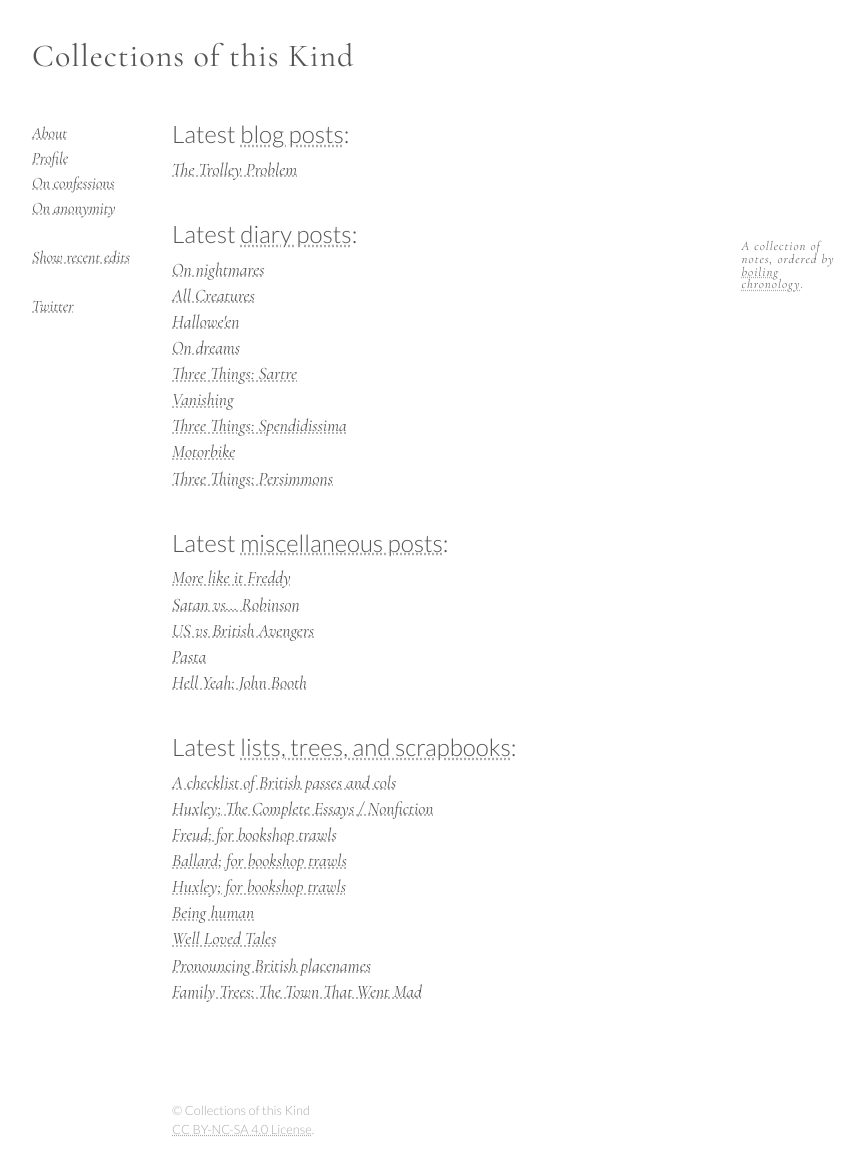
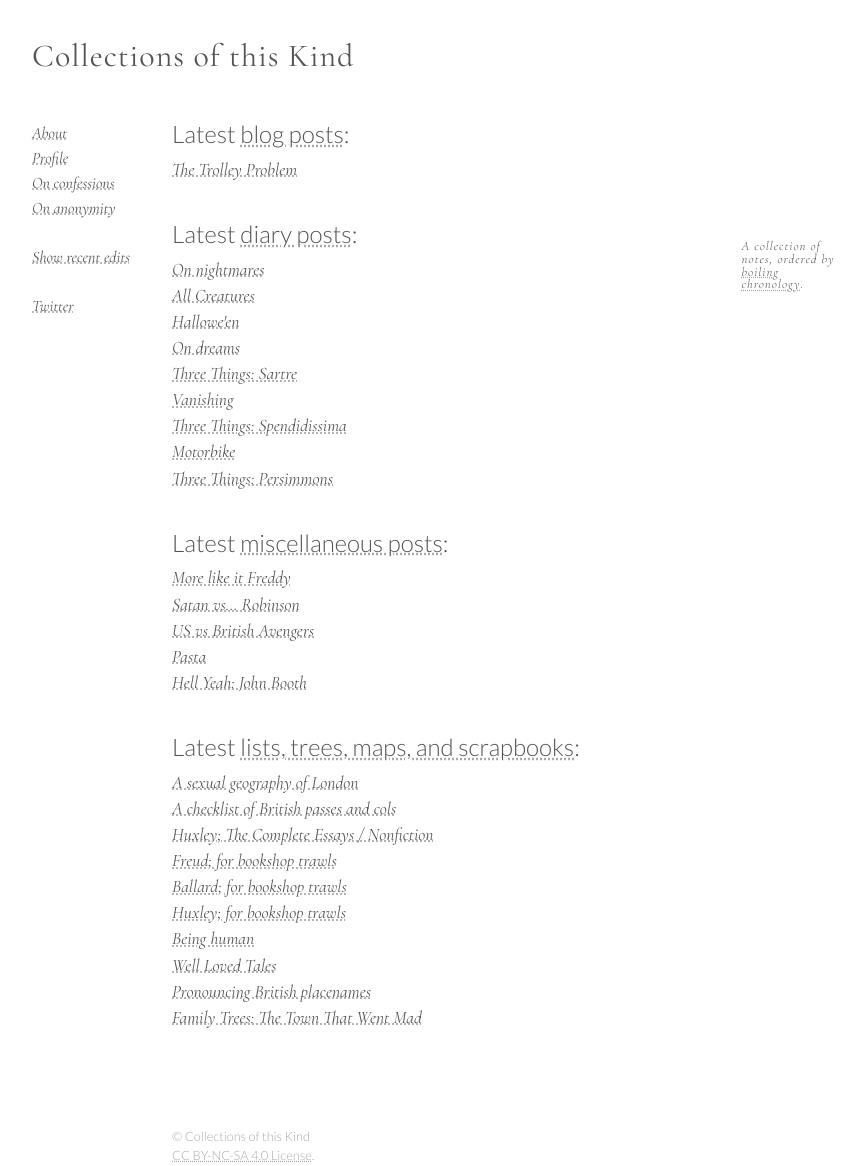
Before and after one commit to CollectionsOfThisKind/collectionsofthiskind.github.io, a Jekyll site: the page built from index.html, in a window 1280 px wide. Shown: the whole page, without its empty margins (78-943 px from the left). Built offline with Jekyll 4.4.1, drawn with Linux system fonts in a browser that asks for light colours; before the commit the page ends 1139 px from its top, so only the background shows below that.

Commit message:
Add files via upload

```diff
--- a/index.html
+++ b/index.html
@@ -75,9 +75,10 @@ A collection of notes, ordered by <a href="/pages/about/boiling.html">boiling ch
 <li>No recent edits</li>
 </ul>
 
-<h2 name="lists">Latest <a href="pages/lists/index.html">lists, trees, and scrapbooks</a>:</h2>
+<h2 name="lists">Latest <a href="pages/lists/index.html">lists, trees, maps, and scrapbooks</a>:</h2>
 
 <ul class="new">
+<li><a href="pages/lists/maps/merriland.html">A sexual geography of London</a></li>
 <li><a href="pages/lists/lists/passes.html">A checklist of British passes and cols</a></li>
 <li><a href="pages/lists/lists/huxley-essays.html">Huxley; The Complete Essays / Nonfiction</a></li>
 <li><a href="pages/lists/lists/freud.html">Freud; for bookshop trawls</a></li>
```
